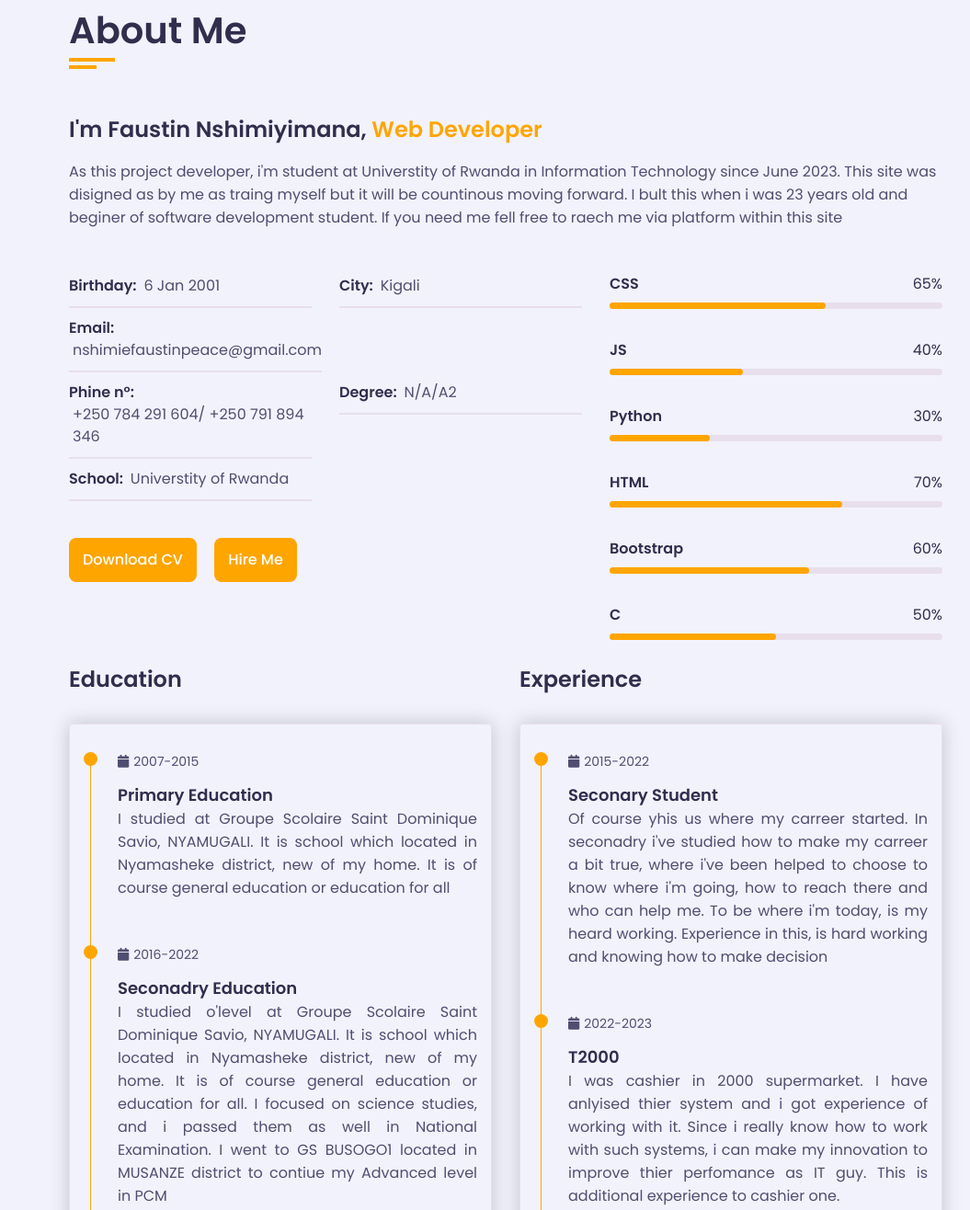
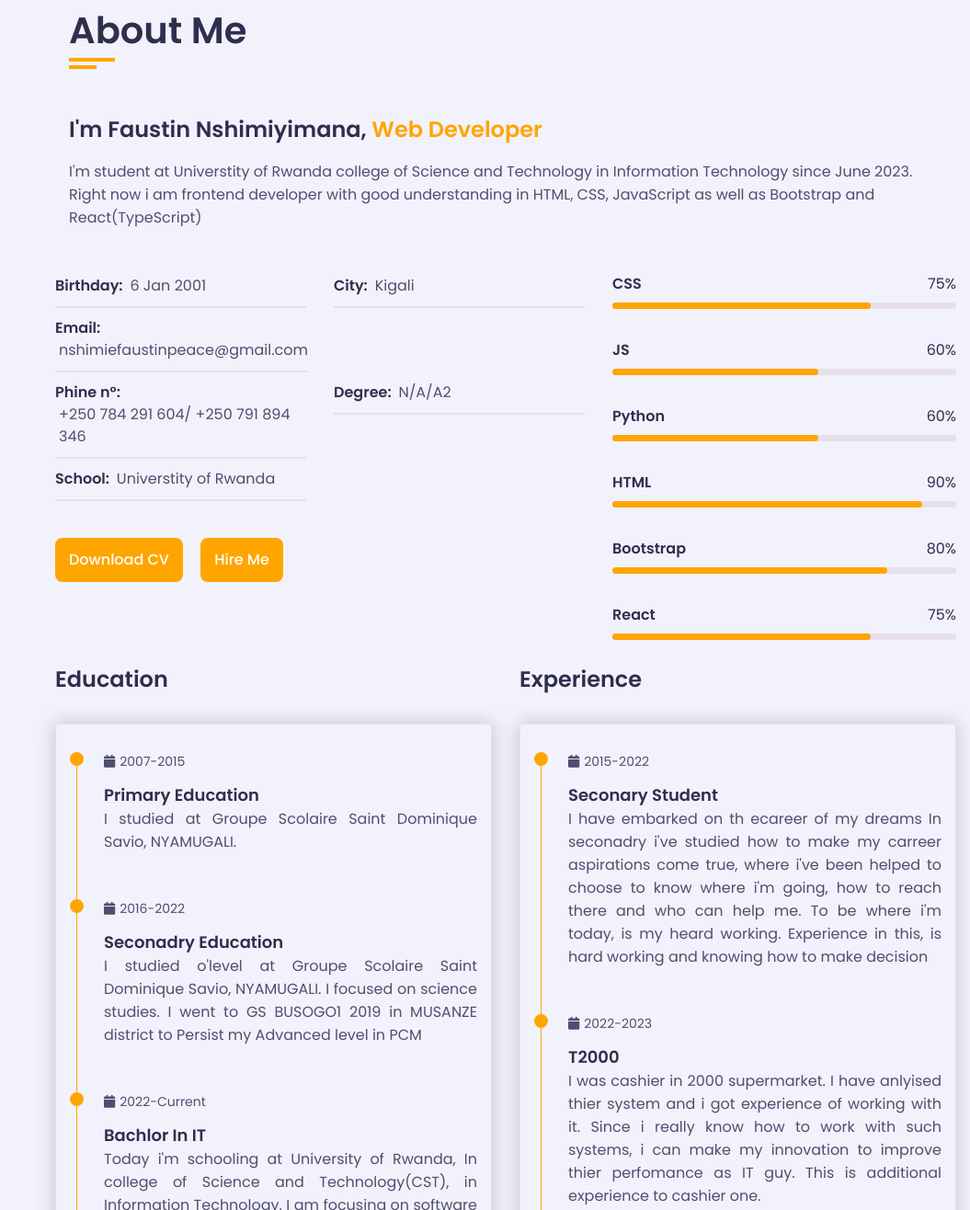
Before and after one commit to faustin12-g/protofolio-webpage, a plain HTML site: page index.html in a window 1280 px wide. Shown: the part 857-2173 px from the top of the page at 92% size, without its empty margins (225-1280 px from the left). Drawn offline with nearby package versions, Linux system fonts and the light colour scheme.

Commit message:
Update index.html

```diff
--- a/index.html
+++ b/index.html
@@ -3,7 +3,7 @@
 <head>
     <meta charset="UTF-8">
     <meta name="viewport" content="width=device-width, initial-scale=1.0">
-    <title>Home/protofolio</title>
+    <title>Home|protofolio</title>
     <link rel="stylesheet" href="css/skin/color1.css">
     <link rel="stylesheet" href="css/style.css">
     <link rel="stylesheet" href="https://cdnjs.cloudflare.com/ajax/libs/font-awesome/6.5.1/css/all.min.css">
@@ -44,9 +44,9 @@
                         <div class="home-info padd-15">
 
 
-                    <h3 class="hello">Hello, My name is <span class="name">NSHIMIYIMANA Faustin</span></h3>
+                    <h3 class="hello">My name is <span class="name">NSHIMIYIMANA Faustin</span></h3>
                     <h3 class="my-profession">I'm a <span class="typing">Web Designer</span></h3>
-                    <p>Currently, i'm begenner, but with my commitiment, i'm working on various web based systems as well as webpages as well</p>
+                    <p>Coder, Innovator, Creator, Hardworker:) I work with all my power and ability to continuously improve in all corners. I love God and and his creation</p>
                     <a href="#contact" class="btn hire-me">Hire Me</a>
 
                 </div>
@@ -70,8 +70,9 @@
                             <div class="row">
                                 <div class="about-text reveal active padd-15">
                                     <h3>I'm Faustin Nshimiyimana, <span class="typing">Web Developer</span></h3>
-                                    <p>As this project developer, i'm student at Universtity of Rwanda in Information Technology since June 2023. This site was disigned as by me as traing myself but it will be countinous moving forward. I bult this when i was 23 years old and beginer of software development student. If you need me fell free to raech me via platform within this site</p>
-                                </div>
+                                    <p>I'm student at Universtity of Rwanda college of Science and Technology in Information Technology since June 2023.
+                                        Right now i am frontend developer with good understanding in HTML, CSS, JavaScript as well as Bootstrap and React(TypeScript)
+                                    </p>
                             </div>
                             <div class="row">
                                 <div class="personal-info reveal active padd-15">
@@ -119,41 +120,14 @@
                                         <div class="skills-item padd-15">
                                             <h5>CSS</h5>
                                             <div class="progress">
-                                                <div class="progress-in" style="width: 65%;">
+                                                <div class="progress-in" style="width: 75%;">
 
                                                 </div>
-                                                <div class="skills-percent">65%</div>
+                                                <div class="skills-percent">75%</div>
                                             </div>
                                         </div>
                                         <div class="skills-item padd-15">
                                             <h5>JS</h5>
-                                            <div class="progress">
-                                                <div class="progress-in" style="width: 40%;">
-
-                                                </div>
-                                                <div class="skills-percent">40%</div>
-                                            </div>
-                                        </div>
-                                        <div class="skills-item padd-15">
-                                            <h5>Python</h5>
-                                            <div class="progress">
-                                                <div class="progress-in" style="width: 30%;">
-
-                                                </div>
-                                                <div class="skills-percent">30%</div>
-                                            </div>
-                                        </div>
-                                        <div class="skills-item padd-15">
-                                            <h5>HTML</h5>
-                                            <div class="progress">
-                                                <div class="progress-in" style="width: 70%;">
-
-                                                </div>
-                                                <div class="skills-percent">70%</div>
-                                            </div>
-                                        </div>
-                                        <div class="skills-item padd-15">
-                                            <h5>Bootstrap</h5>
                                             <div class="progress">
                                                 <div class="progress-in" style="width: 60%;">
 
@@ -162,12 +136,39 @@
                                             </div>
                                         </div>
                                         <div class="skills-item padd-15">
-                                            <h5>C</h5>
+                                            <h5>Python</h5>
                                             <div class="progress">
-                                                <div class="progress-in" style="width: 50%;">
+                                                <div class="progress-in" style="width: 60%;">
 
                                                 </div>
-                                                <div class="skills-percent">50%</div>
+                                                <div class="skills-percent">60%</div>
+                                            </div>
+                                        </div>
+                                        <div class="skills-item padd-15">
+                                            <h5>HTML</h5>
+                                            <div class="progress">
+                                                <div class="progress-in" style="width: 90%;">
+
+                                                </div>
+                                                <div class="skills-percent">90%</div>
+                                            </div>
+                                        </div>
+                                        <div class="skills-item padd-15">
+                                            <h5>Bootstrap</h5>
+                                            <div class="progress">
+                                                <div class="progress-in" style="width: 80%;">
+
+                                                </div>
+                                                <div class="skills-percent">80%</div>
+                                            </div>
+                                        </div>
+                                        <div class="skills-item padd-15">
+                                            <h5>React</h5>
+                                            <div class="progress">
+                                                <div class="progress-in" style="width: 75%;">
+
+                                                </div>
+                                                <div class="skills-percent">75%</div>
                                             </div>
                                         </div>
 
@@ -188,8 +189,8 @@
                                                     </h3>
                                                     <h4 class="timeline-title">Primary Education</h4>
                                                     <p class="timeline-text">I studied at Groupe Scolaire Saint Dominique Savio, NYAMUGALI.
-                                                        It is school which located in Nyamasheke district, new of my home.
-                                                        It is of course general education or education for all
+
+
                                                     </p>
 
                                                 </div>
@@ -201,10 +202,9 @@
                                                     </h3>
                                                     <h4 class="timeline-title">Seconadry Education</h4>
                                                     <p class="timeline-text">I studied o'level at Groupe Scolaire Saint Dominique Savio, NYAMUGALI.
-                                                        It is school which located in Nyamasheke district, new of my home.
-                                                        It is of course general education or education for all.
-                                                        I focused on science studies, and i passed them as well in National Examination.
-                                                        I went to GS BUSOGO1 located in MUSANZE district to contiue my Advanced level in PCM
+
+                                                        I focused on science studies.
+                                                        I went to GS BUSOGO1 2019 in MUSANZE district to Persist my Advanced level in PCM
                                                     </p>
 
                                                 </div>
@@ -216,7 +216,7 @@
                                                     </h3>
                                                     <h4 class="timeline-title">Bachlor in IT</h4>
                                                     <p class="timeline-text">Today i'm schooling at University of Rwanda, In college of Science and Technology(CST),
-                                                        in Information Technology. This time i'm in level1 and i'm focusing in introduction to some machine languages like Python, Javascript, C, and web disigning.
+                                                        in Information Technology. I am focusing on software development with programming languages like Python, Javascript, C, and web disigning and frameworks.
                                                         I have also took short courses in PC maintaince and introduction to cybersecurity.
                                                         Click <a href="#" class="btn-1">Here</a> to view certificates
                                                     </p>
@@ -239,8 +239,8 @@
                                                         <i class="fa fa-calendar"></i>2015-2022
                                                     </h3>
                                                     <h4 class="timeline-title">Seconary Student</h4>
-                                                    <p class="timeline-text">Of course yhis us where my carreer started.
-                                                        In seconadry i've studied how to make my carreer a bit true, where i've been helped to choose to know where i'm going,
+                                                    <p class="timeline-text">I have embarked on th ecareer of my dreams
+                                                        In seconadry i've studied how to make my carreer aspirations come true, where i've been helped to choose to know where i'm going,
                                                         how to reach there and who can help me. To be where i'm today, is my heard working. Experience in this, is hard working
                                                         and knowing how to make decision
                                                     </p>
@@ -272,7 +272,8 @@
                                                             <li>Python</li>
                                                             <li>Javascript</li>
                                                             <li>C++</li>
-                                                            <li>PHP</li>
+                                                            <li>PHP :) basic understanding</li>
+
                                                         </ul>
 
                                                     </p>
@@ -304,7 +305,7 @@
                                     <i class="fa fa-camera-retro"></i>
                                 </div>
                                 <h4>Photo and video expressing</h4>
-                                <p>If you have weddibg ceremony, birthday party, and every event free free to reach me <a href="#contact" class="btn-1">Here</a>
+                                <p>If you have wedding ceremony, birthday party, and every event reach me <a href="#contact" class="btn-1">Here</a>
                                 For good quility, low price photo and videos</p>
                             </div>
                         </div>
@@ -331,7 +332,7 @@
                                 <p>Do you need to register for driving license exam?
                                     Have lost your ID?
                                     Is there any goverment service you need?
-                                    if yes, free free to reach me <a href="#contact" class="btn-1">Here</a>
+                                    if yes, feel free to reach me <a href="#contact" class="btn-1">Here</a>
                                     I will help you in all you need.
                                 </p>
                             </div>
@@ -361,7 +362,7 @@
                                     <i class="fa fa-chalkboard-user"></i>
                                 </div>
                                 <h4>Teaching</h4>
-                                <p>Do you want to be programmer, who disign big things like facebook, X, amazon, and many more?
+                                <p>Do you want to be programmer, who disign awesome sites like facebook, X, amazon, and many more?
                                     Do you have a child whom you wish to be like Mark Zuckerberg(CEO and Founder of facebook)?
                                     Dou you want to study or your child study other lessons else?
                                     Reach me free free to reach me <a href="#contact" class="btn-1">Here</a>
@@ -396,7 +397,7 @@
                 <div class="container">
                     <div class="row">
                         <div class="section-title padd-15">
-                        <h2>Protofolio</h2>
+                        <h2>Protfolio</h2>
                     </div>
                     </div>
                     <div class="row">
```
